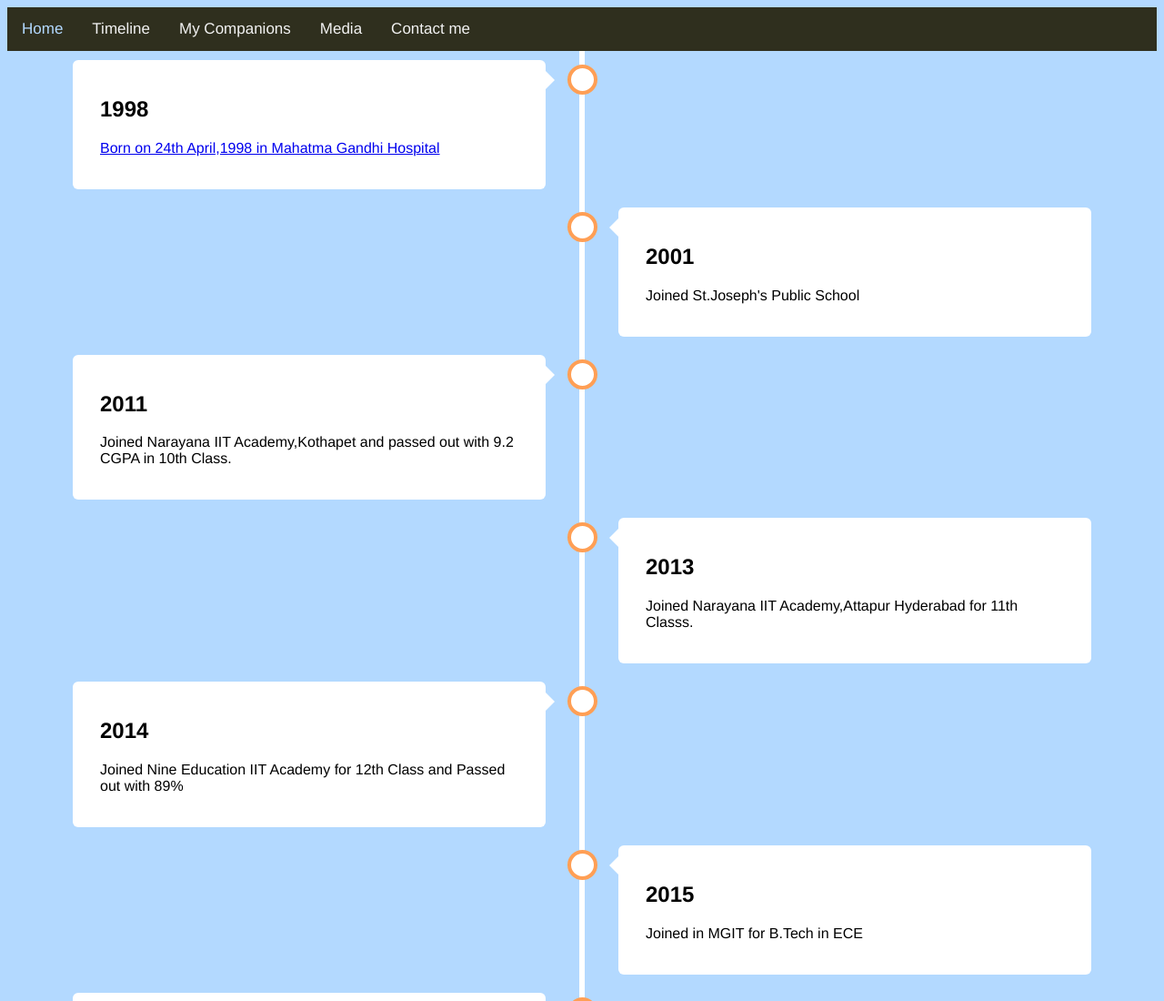
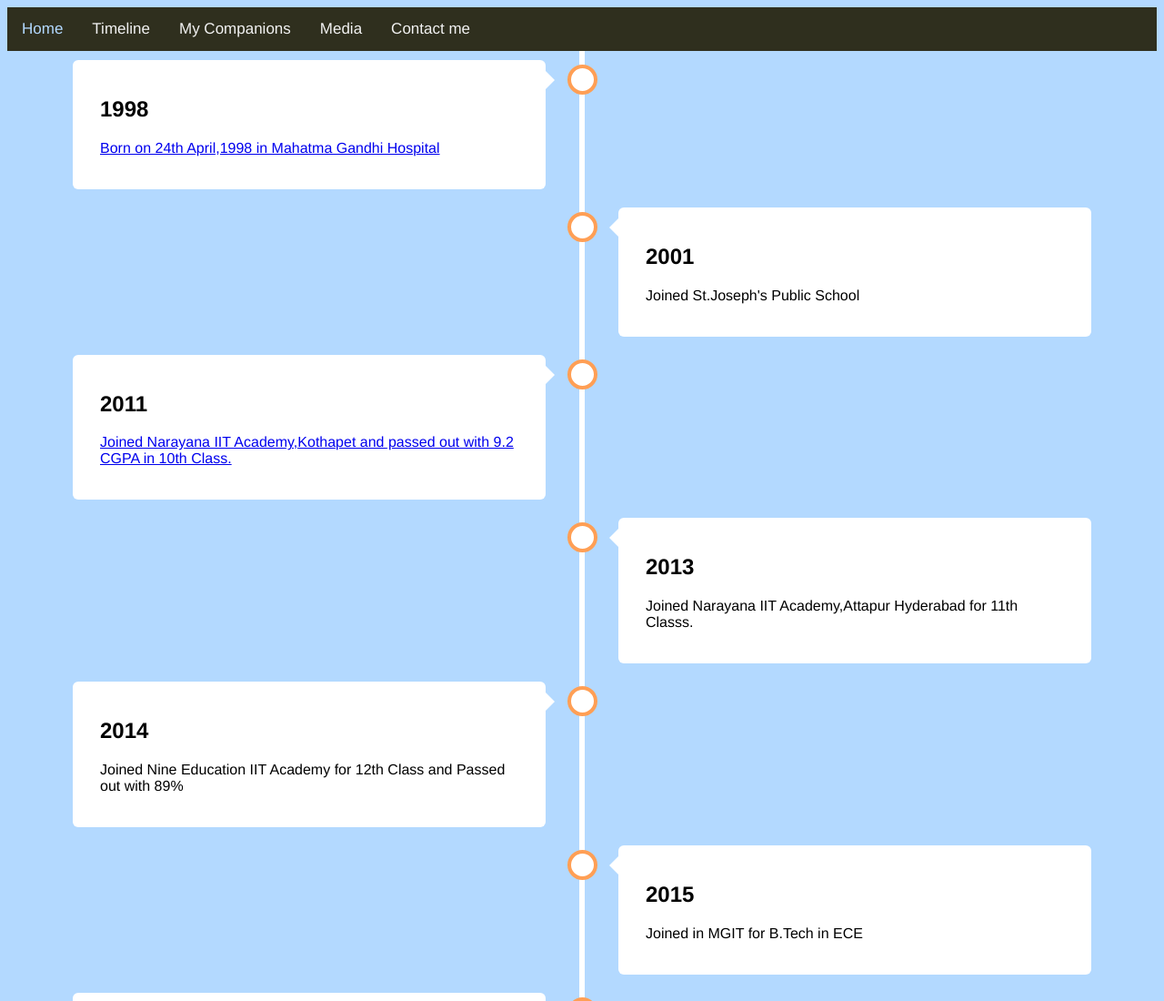
Before and after one commit to satyajonnakuti/IT-WORKSHOP, a plain HTML site: page Timeline.html in a window 1280 px wide. Shown: the top 1100 px of the page at 91% size. Drawn offline with Linux system fonts and the light colour scheme.

Commit message:
Update Timeline.html
adding links

```diff
--- a/Timeline.html
+++ b/Timeline.html
@@ -219,7 +219,7 @@ body {
   <div class="container left">
     <div class="content">
       <h2>2011</h2>
-      <p>Joined Narayana IIT Academy,Kothapet and passed out with 9.2 CGPA in 10th Class.</p>
+      <p><a href="narayana_school.html">Joined Narayana IIT Academy,Kothapet and passed out with 9.2 CGPA in 10th Class.</a></p>
 
     </div>
   </div>
```
